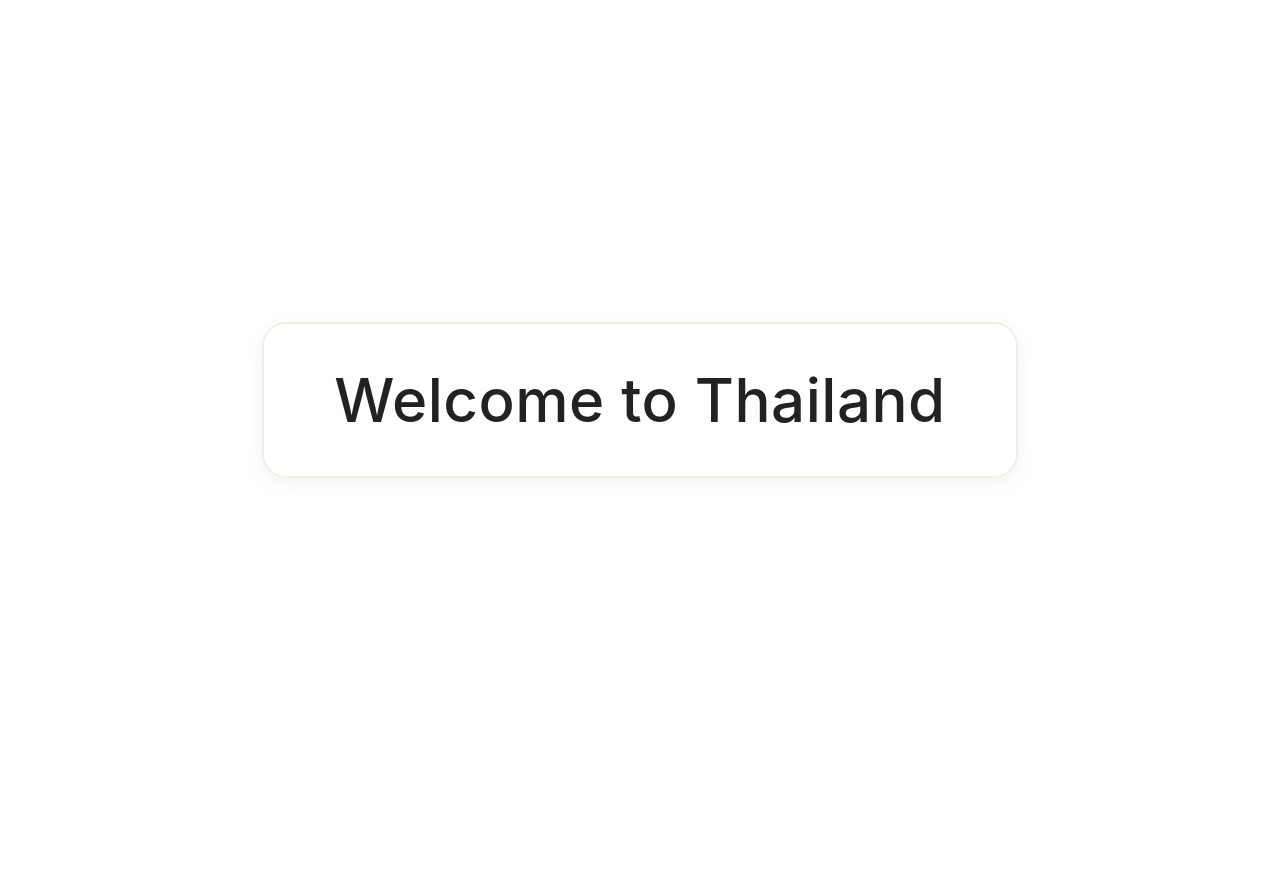
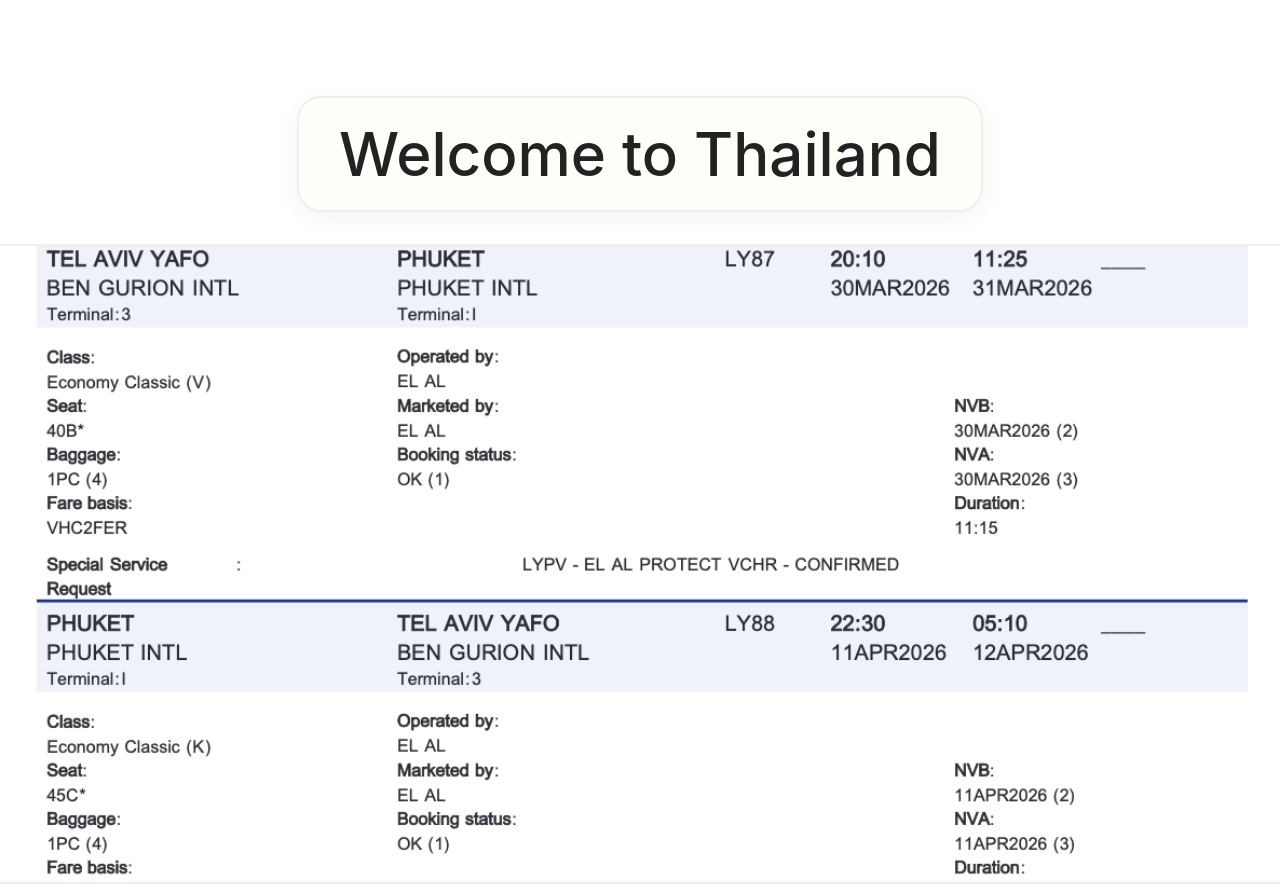
Before and after one commit to itaymordoch/welcome-thailand, a plain HTML site: page index.html in a window 1280 px wide. Before the commit the page ends 800 px from the top, so only its background shows below. Drawn offline with Linux system fonts and the light colour scheme.

Commit message:
Update index.html

```diff
--- a/index.html
+++ b/index.html
@@ -5,31 +5,59 @@
 <style>
   :root {
     --bg: #ffffff;
-    --card-bg: #ffffff;
     --text: #222;
     --border: #f2efe8;
     --shadow: rgba(0,0,0,0.05);
   }
+
+  * {
+    box-sizing: border-box;
+  }
+
   body {
-    display:flex;
-    align-items:center;
-    justify-content:center;
-    height:100vh;
-    margin:0;
-    background:var(--bg);
-    font-family:"Inter","Helvetica Neue",Arial,sans-serif;
+    display: flex;
+    flex-direction: column;
+    align-items: center;
+    justify-content: flex-start;
+    min-height: 100vh;
+    margin: 0;
+    background: var(--bg);
+    font-family: "Inter", "Helvetica Neue", Arial, sans-serif;
+    text-align: center;
+    color: var(--text);
   }
+
   h1 {
-    background:var(--card-bg);
-    color:var(--text);
-    font-size:clamp(28px,5vw,60px);
-    padding:40px 70px;
-    border:2px solid var(--border);
-    border-radius:24px;
-    box-shadow:0 6px 24px var(--shadow);
-    text-align:center;
-    letter-spacing:0.5px;
-    font-weight:500;
+    margin-top: 12vh;
+    margin-bottom: 4vh;
+    font-size: clamp(28px, 6vw, 60px);
+    font-weight: 500;
+    padding: 20px 40px;
+    border: 2px solid var(--border);
+    border-radius: 24px;
+    box-shadow: 0 6px 24px var(--shadow);
+    background: #fffef9;
+  }
+
+  .photo {
+    width: 100%;
+    max-height: 80vh;
+    object-fit: cover;
+    border-top: 2px solid var(--border);
+    border-bottom: 2px solid var(--border);
+  }
+
+  @media (max-width: 600px) {
+    h1 {
+      margin-top: 8vh;
+      margin-bottom: 3vh;
+      padding: 16px 24px;
+    }
+    .photo {
+      max-height: 60vh;
+    }
   }
 </style>
+
 <h1>Welcome to Thailand</h1>
+<img src="photo.png" alt="Thailand" class="photo">
```
